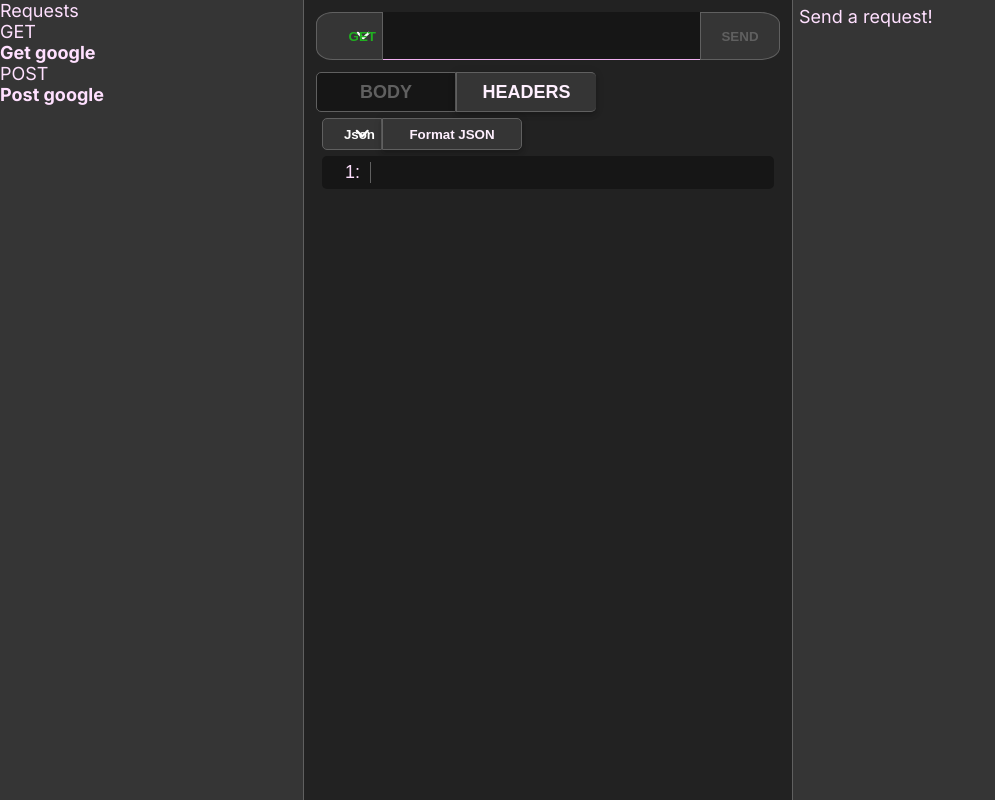
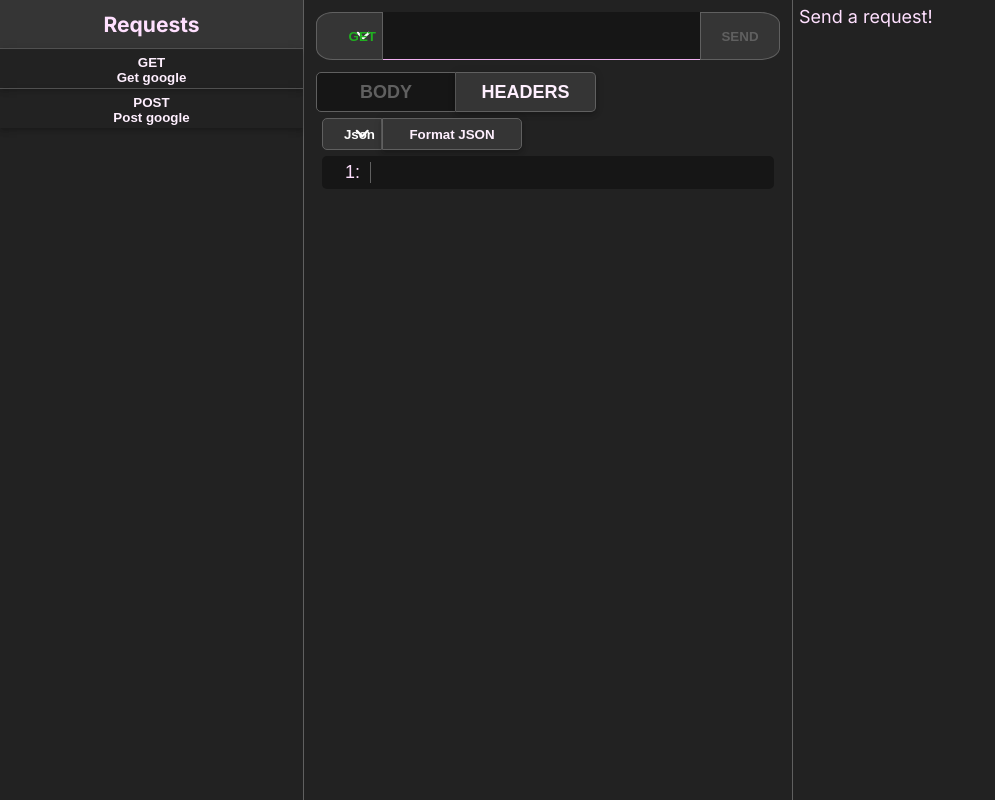
Before and after one commit to ViddeM/requeste-rs, a Next.js app: page / in a window 1280 px wide. Shown: the whole page, without its empty margins (0-995 px from the left). Built offline with nearby package versions, Linux system fonts and the light colour scheme; a web font is replaced by a local one.

Commit message:
Menu bar work

```diff
--- a/src/components/elements/tabs/Tabs.module.scss
+++ b/src/components/elements/tabs/Tabs.module.scss
@@ -17,8 +17,8 @@
     cursor: default;
   }
 
-  &:last-child {
-    border-right: none;
+  &:not(:first-child) {
+    border-left: none;
   }
 }
 
--- a/src/components/views/menubar/MenubarView.module.scss
+++ b/src/components/views/menubar/MenubarView.module.scss
@@ -1,6 +1,24 @@
 @import "../../../resources/styles/vars.scss";
 
 .menuBar {
+  border-right: 1px solid $background-color-900;
+  display: flex;
+  flex-direction: column;
+  align-items: stretch;
+  width: 100%;
+}
+
+.menuHeader {
   background-color: $background-color-600;
-  border-right: 1px solid $background-color-900;
+  height: 3rem;
+  display: flex;
+  justify-content: center;
+  align-items: center;
 }
+
+.requestItem {
+  width: auto;
+  border: none;
+  border-top: 1px solid $background-color-800;
+  background-color: inherit;
+}
--- a/src/components/views/menubar/MenubarView.tsx
+++ b/src/components/views/menubar/MenubarView.tsx
@@ -1,5 +1,6 @@
 import { Method } from "@/types/request";
 import styles from "./MenubarView.module.scss";
+import { ButtonBase } from "@/components/elements/button/Button";
 
 interface RequestPreview {
   id: number;
@@ -23,7 +24,9 @@ const REQUESTS_TMP: RequestPreview[] = [
 export const MenubarView = () => {
   return (
     <div className={styles.menuBar}>
-      <div>Requests</div>
+      <div className={styles.menuHeader}>
+        <h3>Requests</h3>
+      </div>
       {REQUESTS_TMP.map((req) => (
         <RequestItem request={req} key={req.id} />
       ))}
@@ -33,9 +36,9 @@ export const MenubarView = () => {
 
 const RequestItem = ({ request }: { request: RequestPreview }) => {
   return (
-    <div>
+    <ButtonBase className={styles.requestItem}>
       <span>{request.method}</span>
       <h4>{request.name}</h4>
-    </div>
+    </ButtonBase>
   );
 };
--- a/src/components/views/response/ResponseView.module.scss
+++ b/src/components/views/response/ResponseView.module.scss
@@ -1,7 +1,6 @@
 @import "../../../resources/styles/vars.scss";
 
 .responseContainer {
-  background-color: $background-color-600;
   border-left: 1px solid $background-color-900;
   display: flex;
   flex-direction: column;
--- a/src/components/views/response/ResponseView.tsx
+++ b/src/components/views/response/ResponseView.tsx
@@ -31,7 +31,7 @@ const ResponseContent = ({ response, requestError }: ResponseViewProps) => {
   }
 
   return (
-    <div>
+    <>
       {requestError && <p> Error: {requestError}</p>}
       <div className={styles.responseHeader}>{response.status}</div>
       <Tabs
@@ -49,7 +49,7 @@ const ResponseContent = ({ response, requestError }: ResponseViewProps) => {
       ) : (
         <ResponseHeadersView headers={response.headers} />
       )}
-    </div>
+    </>
   );
 };
 
```
